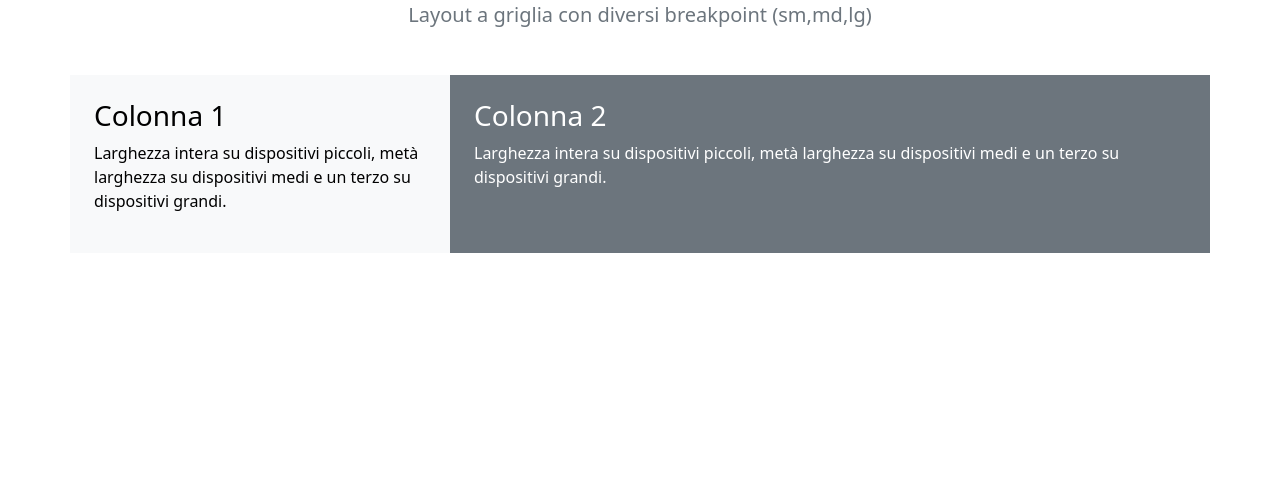
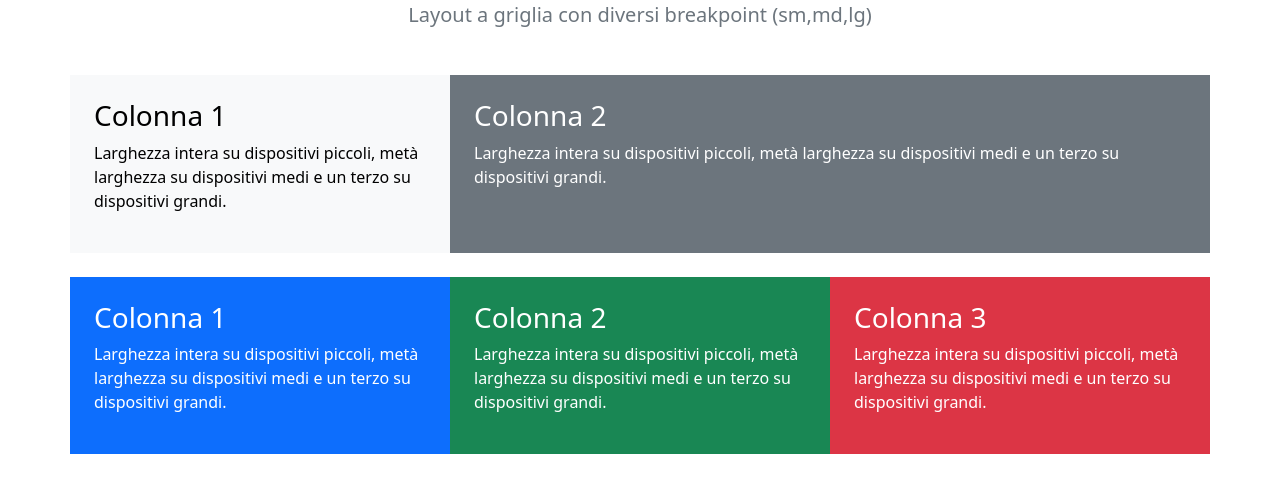
Before and after one commit to ValerioDiBiagio/htmlcss-bootstrap-layout, a plain HTML site: page index.html in a window 1280 px wide. Shown: the part 77-570 px from the top of the page. Drawn offline with nearby package versions, Linux system fonts and the light colour scheme.

Commit message:
feat: add second grid

```diff
--- a/index.html
+++ b/index.html
@@ -16,9 +16,9 @@
     </header>
     <!-- /intestazione della pagina -->
     <!-- corpo della pagina -->
-    <main>
-        <div>
-            <div class="row text-white">
+    <main class="text-white">
+        <section class="firstgrid">
+            <div class="row">
               <div class= "col-12 p-4 col-md-6 bg-light text-black col-lg-4">
                 <h3>Colonna 1</h3>
                 <p>Larghezza intera su dispositivi piccoli, metà larghezza su dispositivi medi e un terzo su dispositivi grandi.</p>
@@ -28,7 +28,27 @@
                 <p>Larghezza intera su dispositivi piccoli, metà larghezza su dispositivi medi e un terzo su dispositivi grandi.</p>
               </div>
             </div>
-          </div>
+        </section>
+        <section class="secondgrid">
+                <div class="row mt-4">
+                  <div class="col-6 p-4 bg-primary col-md-4">
+                    <h3>Colonna 1</h3>
+                    <p>Larghezza intera su dispositivi piccoli, metà larghezza su dispositivi medi e un terzo su dispositivi grandi.</p>
+                  </div>
+                  <div class="col-6 p-4 bg-success col-md-4">
+                    <h3>Colonna 2</h3>
+                    <p>Larghezza intera su dispositivi piccoli, metà larghezza su dispositivi medi e un terzo su dispositivi grandi.</p>
+                  </div>
+                  <div class="col-12 p-4 bg-danger col-md-4">
+                    <h3>Colonna 3</h3>
+                    <p>Larghezza intera su dispositivi piccoli, metà larghezza su dispositivi medi e un terzo su dispositivi grandi.</p>
+                  </div>
+                </div>
+
+
+        </section>
+
+
 
     </main>
     <!-- /corpo della pagina -->
```
